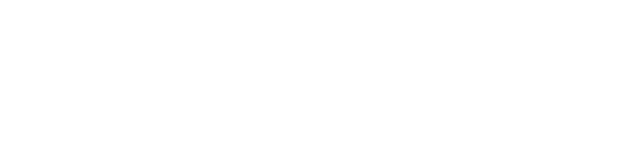
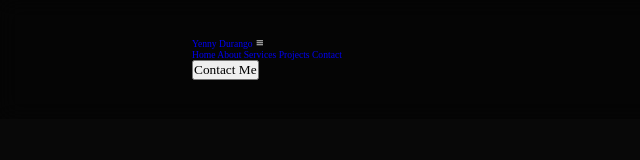
Before and after one commit to YennyDev/Yenny-s-Portfolio, a plain HTML site: page index.html in a window 1280 px wide. Shown: the whole page, without its empty margins (0-640 px from the left). Drawn offline with nearby package versions, Linux system fonts and the light colour scheme.

Commit message:
second commit

```diff
--- a/index.html
+++ b/index.html
@@ -8,8 +8,22 @@
     <link rel="stylesheet" href="style.css">
     <link href='https://unpkg.com/boxicons@2.1.4/css/boxicons.min.css' rel='stylesheet'>
 </head>
+
 <body>
-
+    <header class="header">
+        <a href="#home" class="logo">
+            Yenny <span>Durango</span>
+        </a>
+        <i class="bx bx-menu" id="menu-icon"></i>
+        <nav class="navbar">
+            <a href="#home">Home</a>
+            <a href="#about">About</a>
+            <a href="#services">Services</a>
+            <a href="#projects">Projects</a>
+            <a href="#contact">Contact</a>
+        </nav>
+        <button class="gradient-btn">Contact Me</button>
+    </header>
     <script src="script.js"></script>
 </body>
 
--- a/style.css
+++ b/style.css
@@ -18,3 +18,18 @@ html {
     font-size: 60%;
     overflow-x: hidden;
 }
+
+body {
+    background: var(--bg-color);
+    color: var(--text-color);
+}
+
+.header {
+    position: fixed;
+    width: 100%;
+    top: 0;
+    left: 0;
+    padding: 4rem 15%;
+    background-color: rgba(0, 0, 0, 0.3);
+    backdrop-filter: blur(10px);
+}
```
